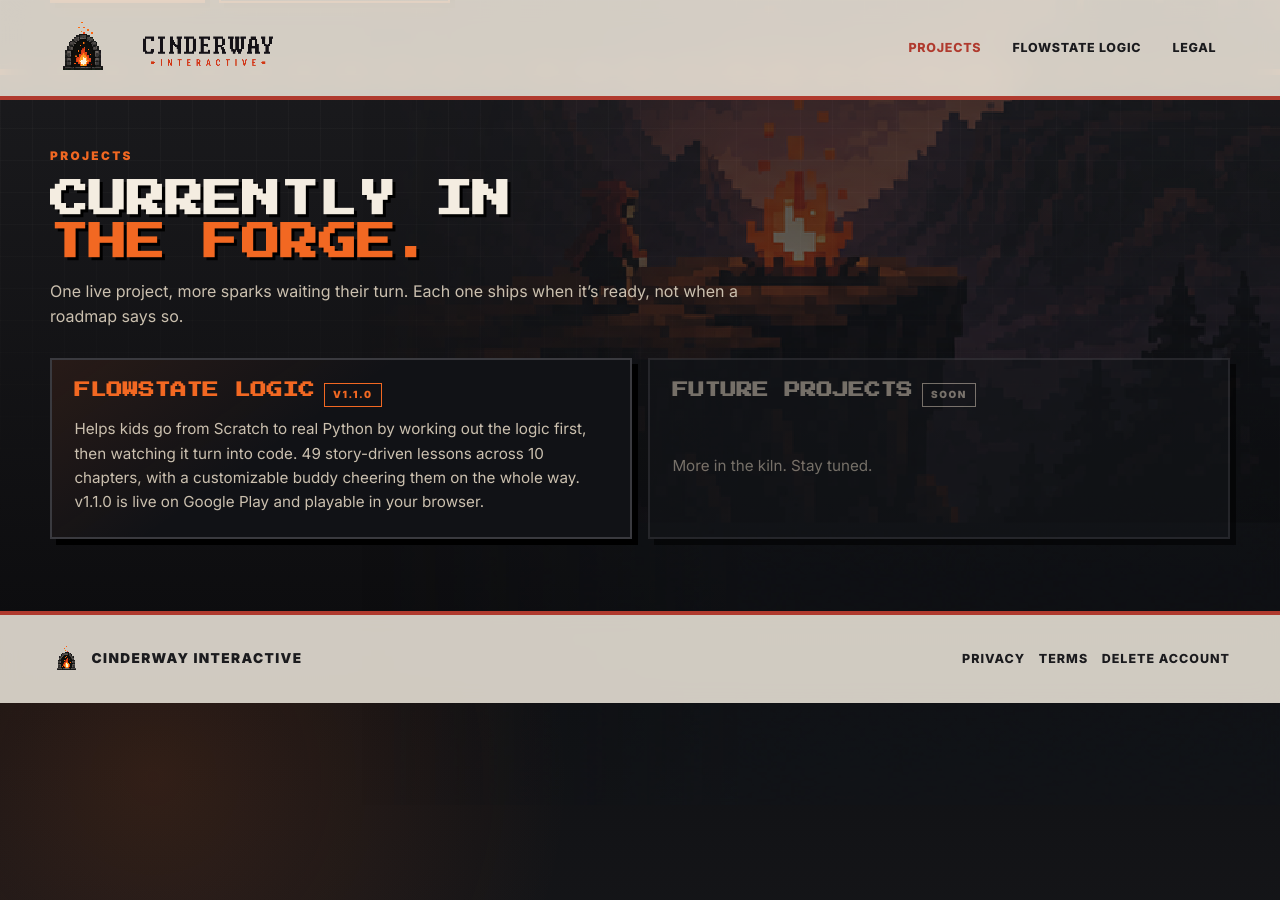
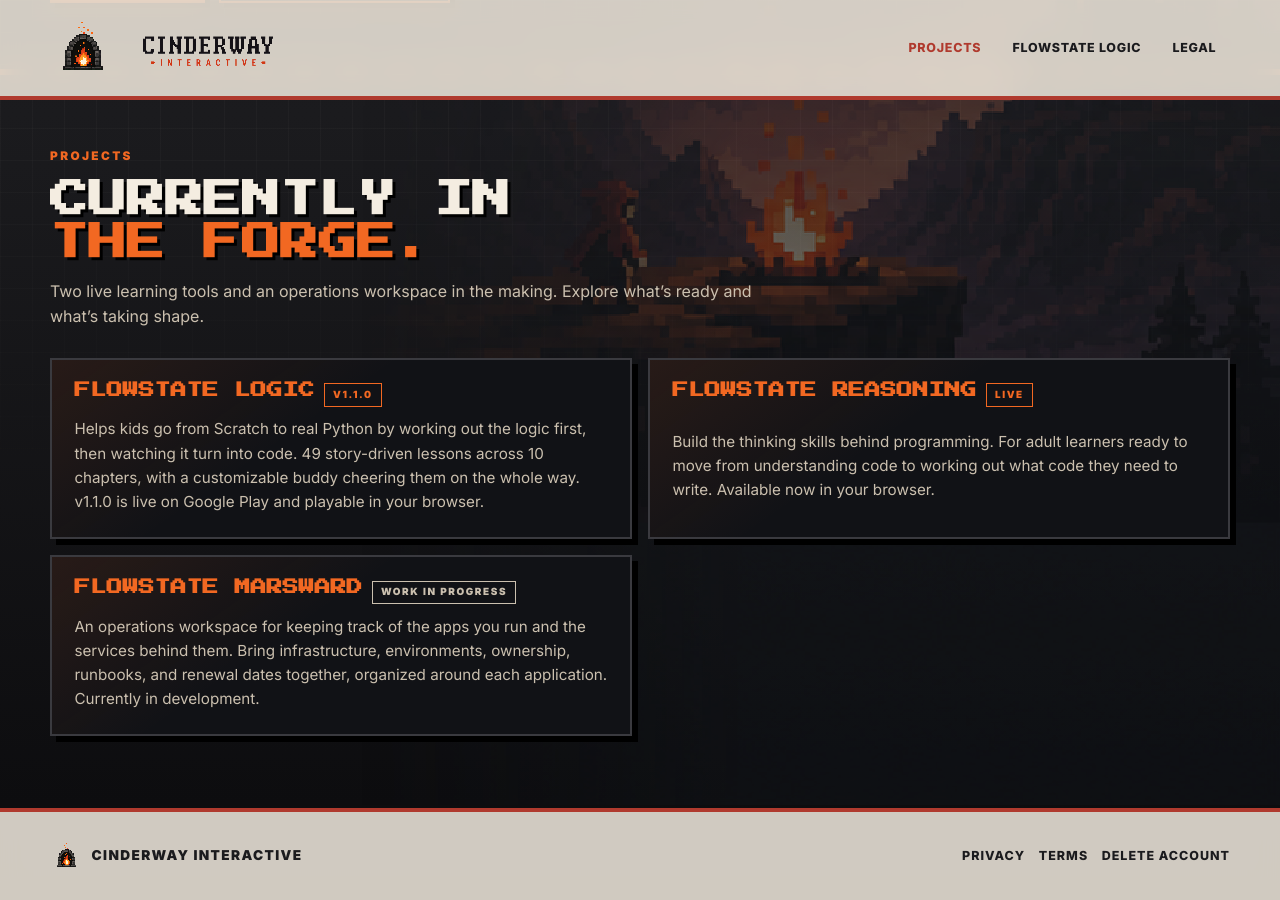
Before and after one commit to andrewkamback-sudo/privacy, a Jekyll site: the page built from index.html, in a window 1280 px wide and 900 px high, scrolled down 528 px. Built offline with Jekyll 4.4.1, drawn with Linux system fonts in a browser that asks for light colours.

Commit message:
Add FlowState Reasoning and Marsward to the studio site

```diff
--- a/_config.yml
+++ b/_config.yml
@@ -1,5 +1,5 @@
 title: Cinderway Interactive
-description: Indie game studio. Currently shipping FlowState Logic.
+description: Indie studio. FlowState Logic and FlowState Reasoning are live; FlowState Marsward is in development.
 url: https://www.cinderwayinteractive.com
 markdown: kramdown
 theme: null
--- a/index.html
+++ b/index.html
@@ -7,7 +7,7 @@
   <script src="/js/init.js"></script>
   <meta name="viewport" content="width=device-width, initial-scale=1">
   <title>Cinderway Interactive - Pixels ignite. Adventures last.</title>
-  <meta name="description" content="Cinderway Interactive is a solo indie studio crafting pixel-art games and learning tools. Currently shipping FlowState Logic.">
+  <meta name="description" content="Explore FlowState Logic and FlowState Reasoning, live learning tools from Cinderway Interactive, plus FlowState Marsward, an operations workspace in development.">
   <meta name="theme-color" content="#1B1B1E">
   <meta property="og:title" content="Cinderway Interactive">
   <meta property="og:description" content="Pixels ignite. Adventures last.">
@@ -53,7 +53,7 @@
           <div class="section-header">
             <span class="section-label">Projects</span>
             <h2 id="projects-title">Currently in <span class="accent">the forge.</span></h2>
-            <p>One live project, more sparks waiting their turn. Each one ships when it&rsquo;s ready, not when a roadmap says so.</p>
+            <p>Two live learning tools and an operations workspace in the making. Explore what&rsquo;s ready and what&rsquo;s taking shape.</p>
           </div>
 
           <div class="card-grid">
@@ -70,13 +70,30 @@
               </p>
             </a>
 
-            <div class="project-card placeholder" aria-disabled="true" role="group" aria-label="Future projects placeholder">
+            <a class="project-card" href="https://reasoning.cinderwayinteractive.com/">
               <div class="project-card-header">
-                <h3 class="project-card-title">Future Projects</h3>
-                <span class="status-pill">Soon</span>
+                <h3 class="project-card-title">FlowState Reasoning</h3>
+                <span class="status-pill live">Live</span>
               </div>
-              <p class="project-card-blurb">More in the kiln. Stay tuned.</p>
-            </div>
+              <p class="project-card-blurb">
+                Build the thinking skills behind programming. For adult learners ready to
+                move from understanding code to working out what code they need to write.
+                Available now in your browser.
+              </p>
+            </a>
+
+            <article class="project-card static" aria-labelledby="marsward-title">
+              <div class="project-card-header">
+                <h3 class="project-card-title" id="marsward-title">FlowState Marsward</h3>
+                <span class="status-pill">Work in progress</span>
+              </div>
+              <p class="project-card-blurb">
+                An operations workspace for keeping track of the apps you run and the
+                services behind them. Bring infrastructure, environments, ownership,
+                runbooks, and renewal dates together, organized around each application.
+                Currently in development.
+              </p>
+            </article>
           </div>
         </div>
       </section>
```
Also changed, not shown: AGENTS.md (added, +41 -0 lines).
